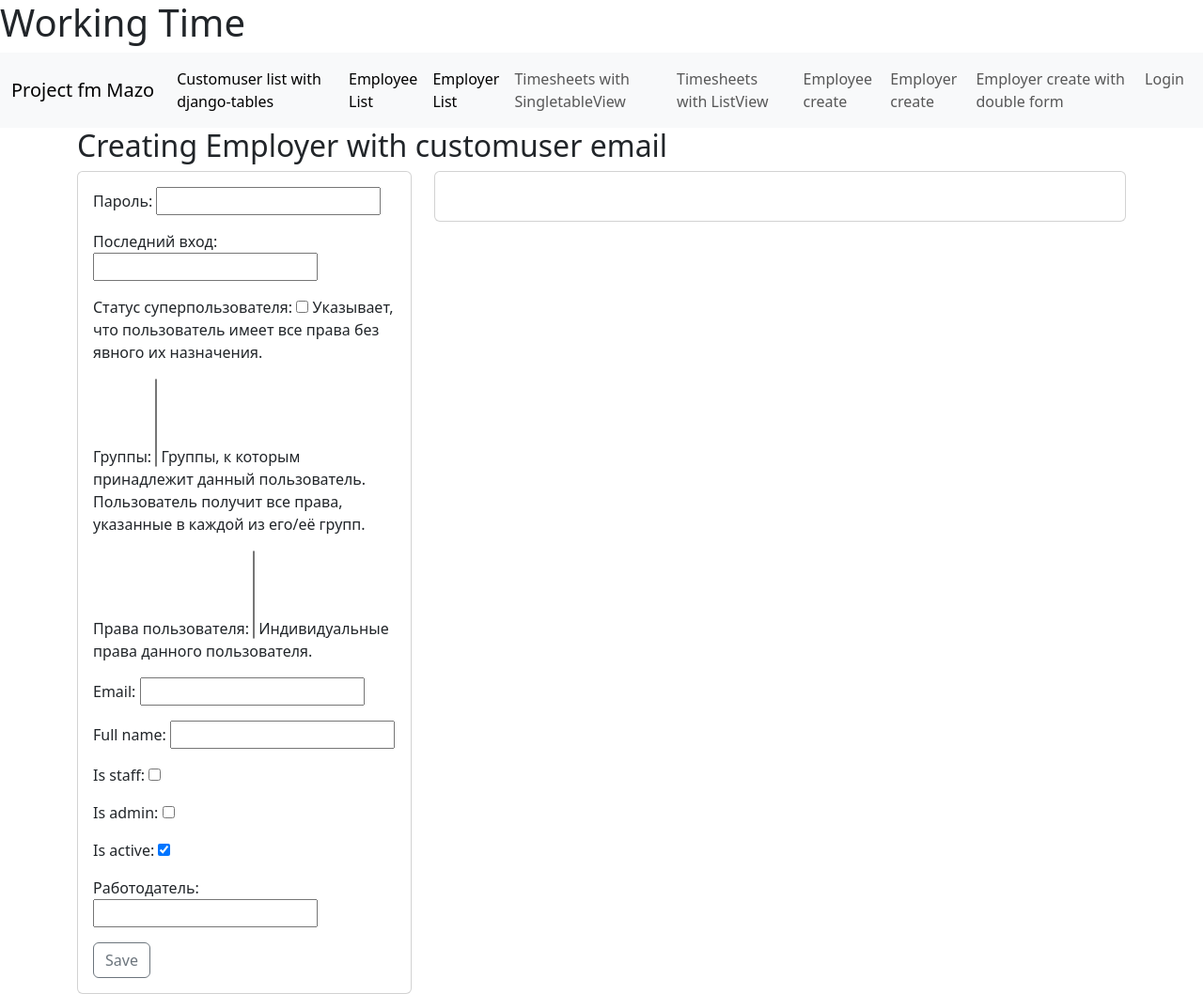
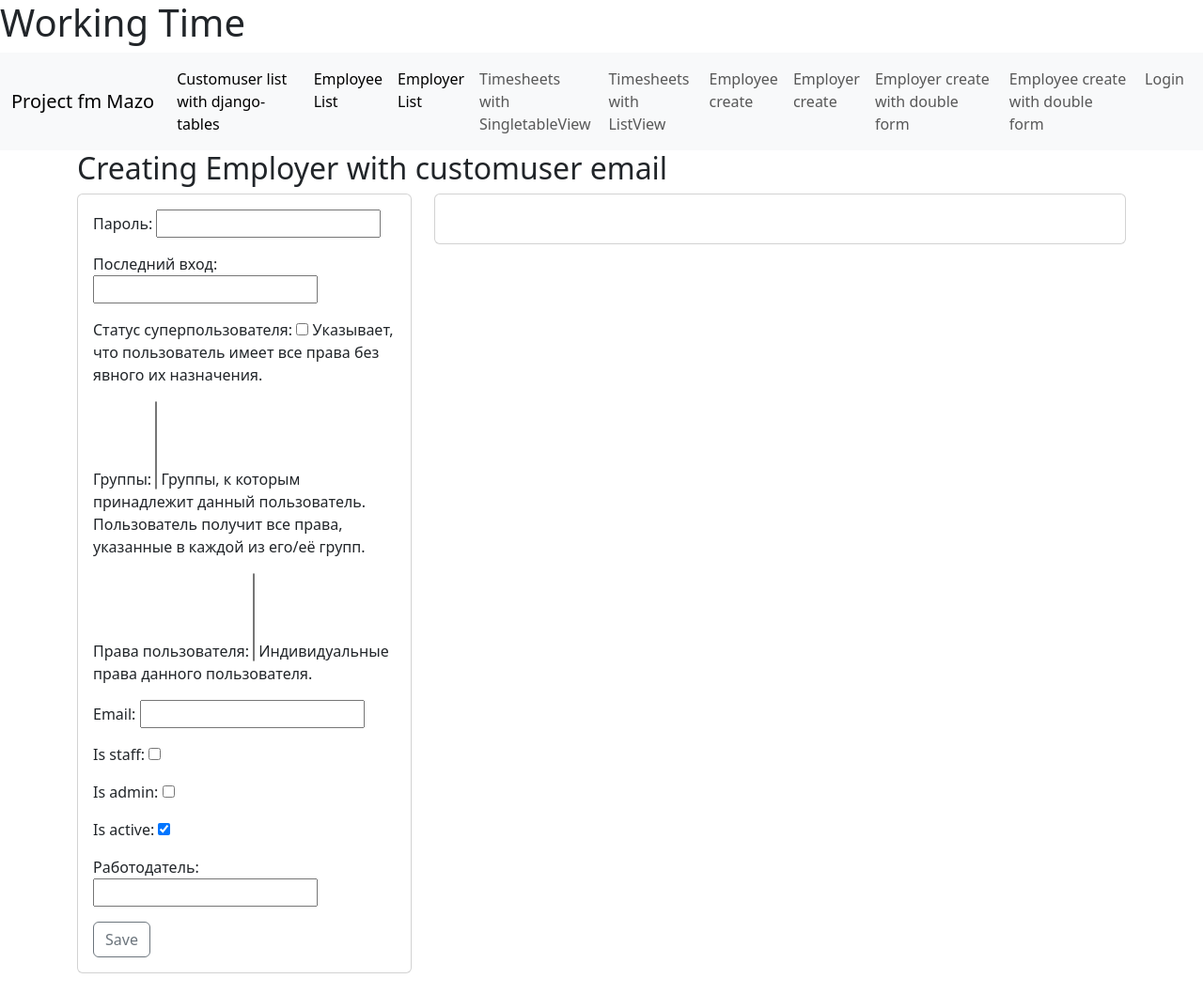
Before and after one commit to Andreymazo/WorktimeRecovered, a Django app: page /employer_create_with_double_form/ in a window 1280 px wide. Shown: the whole page at 94% size. After the commit the page ends 1036 px from the top, so only its background shows below. Run offline with Django 5.2, Linux system fonts and the light colour scheme; some libraries are stand-ins or nearby versions.

Commit message:
создаем Работодателя и Работника со своими формами employer_create_with_double_form/ employer_create_with_double_form/

```diff
--- a/worktime/forms.py
+++ b/worktime/forms.py
@@ -23,20 +23,42 @@ class EmployerForm(forms.ModelForm):
 
     class Meta:
         model = Employer
-        fields = ['name']
+        fields = ['name', 'customuser']
 
+class EmployerFormDoubleform(forms.ModelForm):
+
+    class Meta:
+        model = Employer
+        fields = ['id', 'customuser']
 
 class EmployeeForm(forms.ModelForm):
     class Meta:
         model = Employee
         fields = '__all__'
-        # engaged = DateTimeField()
+
+class EmployerDoubleformWithourCustomuser(forms.ModelForm):# Форма для создания Employer с 2мя формами, во вьюхе ф.CustomuserCreateWithDoubleForm
+
+    class Meta:
+        model = Employer
+        fields = ['name']
+
+class EmployeeDoubleForm(forms.ModelForm):
+    class Meta:
+        model = Employee
+        fields = ['name', 'employer']
+
+class CustomUserDoubleform(forms.ModelForm):
+    class Meta:
+        model = CustomUser
+        fields = '__all__'
+        exclude = ['full_name']
 
 
 class CustomUserForm(forms.ModelForm):
     class Meta:
         model = CustomUser
         fields = '__all__'
+        # exclude = ['full_name']
 
 
 EmployeeFormSet = inlineformset_factory(CustomUser, Employee, form=CustomUserForm,
--- a/worktime/templates/worktime/includes/main_menu.html
+++ b/worktime/templates/worktime/includes/main_menu.html
@@ -31,7 +31,9 @@
         <li class="nav-item">
           <a class="nav-link" href="{% url 'worktime:employer_create_with_double_form' %}">Employer create with double form</a>
         </li>
-
+        <li class="nav-item">
+          <a class="nav-link" href="{% url 'worktime:employee_create_with_doubleform' %}">Employee create with double form</a>
+        </li>
 
            <li class="nav-item">
             <a class="nav-link" href="{% url 'worktime:login' %}">Login</a>
--- a/worktime/urls.py
+++ b/worktime/urls.py
@@ -1,9 +1,9 @@
-from django.urls import path
+from django.urls import include, path, re_path
 from worktime.apps import WorktimeConfig
 from worktime.filters import  FilteredEmployeeListView
 from worktime.formset import CustomuserCreateWithEmployee, CustomuserCreateWithEmployer, CustomuserUpdateWithEmployee
 # from worktime.models import CustomUser, CustomUserTable
-from worktime.views import CustomUserList, CustomLoginView, CustomuserCreateWithDoubleForm, EmployerDetail, EmployerFilteredListView,FilteredCustomUserListView, EmploeeTableView,  TimesheetsFilteredFilterView, TimesheetLst, EmployeeDelete
+from worktime.views import CustomUserList, CustomLoginView, CustomuserCreateWithDoubleForm, EmployeeCreateWithDoublform, EmployeeDetail, EmployerDetail, EmployerFilteredListView,FilteredCustomUserListView, EmploeeTableView,  TimesheetsFilteredFilterView, TimesheetLst, EmployeeDelete
 #, EmployerCreate,
 # # \
 #     EmployeeDetail, EmployeeUpdate, EmployeeCreate, \
@@ -29,14 +29,17 @@ urlpatterns = [
     path('employer_create_with_double_form/', CustomuserCreateWithDoubleForm, name='employer_create_with_double_form'),#.as_view(template_name="worktime/employer_form.html"), name='employer_create_with_include'
     path('employer_detail/<int:pk>', EmployerDetail.as_view(template_name="workingtime/employer_detail.html"), name='employer_detail'),
 
-    path('employee_self/', EmploeeTableView.as_view(template_name="workingtime/employee_list.html"), name='employee_self'),
+    path('employee_self/', EmploeeTableView.as_view(template_name="worktime/employee_list.html"), name='employee_self'),
+
+    path('employee_create_with_doubleform/', EmployeeCreateWithDoublform, name='employee_create_with_doubleform'),
+
 
     # #то же самое, что и выше, только нет фильтрации на селфюзера-работка, будет виден список всем пользователям
     # # path('employee_lst/', EmployeeTableView.as_view(template_name="workingtime/employee_list2.html"), name='employee_lst'),
-    # path('employee_lst_filtered/', FilteredEmployeeListView.as_view(template_name="workingtime/employee_lst_filtered.html"), name='employee_lst_filtered'),
+    path('employee_lst_filtered/', FilteredEmployeeListView.as_view(template_name="worktime/employee_lst_filtered.html"), name='employee_lst_filtered'),
     # ##Либо кастомюзер create с Емплоии, либо просто Емплоии create. Одно комментируем.
     # # path('employee_create/', EmployeeCreate.as_view(template_name="workingtime/employee_form.html"), name='employee_create'),
-    # path('employee_detail/<int:pk>', EmployeeDetail.as_view(template_name="workingtime/employee_detail.html"), name='employee_detail'),
+    path('employee_detail/<int:pk>', EmployeeDetail.as_view(template_name="worktime/employee_detail.html"), name='employee_detail'),
     # #Либо кастомюзер апдейт с Емплоии, либо просто Емплоии апдейт. Одно комментируем.
     # # path('employee_update/<int:pk>', EmployeeUpdate.as_view(template_name="workingtime/employee_form.html"), name='employee_update'),
     path('employee_delete/<int:pk>', EmployeeDelete.as_view(template_name='workingtime/employee_confirm_delete.html'), name='employee_delete'),
--- a/worktime/views.py
+++ b/worktime/views.py
@@ -18,7 +18,7 @@ from pip._internal.utils._jaraco_text import _
 
 from config import settings
 from worktime.filters import CustomUserFilter, TimesheetFilter
-from worktime.forms import MyAuthForm, CustomUserForm, TimesheetForm, EmployerForm
+from worktime.forms import CustomUserDoubleform, EmployeeDoubleForm, EmployeeForm, EmployerDoubleformWithourCustomuser, EmployerFormDoubleform, MyAuthForm, CustomUserForm, TimesheetForm, EmployerForm
 #, WorkTimeForm, EmployeeForm,
 
 from worktime.models import CustomUser, CustomUserTable, EmployeeTable, Employee, EmployerTable, Timesheet, TimesheetTable, Employer
@@ -115,13 +115,12 @@ class EmployerFilteredListView(SingleTableMixin, FilterView):
 def CustomuserCreateWithDoubleForm(requiest):# Функция создания работодателя с полями кастомюзера, чтобы не мудрить с формсетами, проще
 
         if requiest.method == "POST":
-            custom_user_form = CustomUserForm(requiest.POST)
-            employer_form = EmployerForm(requiest.POST)
+            custom_user_form = CustomUserDoubleform(requiest.POST)
+            employer_form = EmployerDoubleformWithourCustomuser(requiest.POST)
             if custom_user_form.is_valid() and employer_form.is_valid():
                 email=custom_user_form.cleaned_data.get("email")
-                # email=custom_user_form.cleaned_data.get('email')
-                full_name = custom_user_form.cleaned_data.get("full_name")
-                data_custom_user = CustomUser(email=email,full_name=full_name)
+                # full_name = custom_user_form.cleaned_data.get("full_name")
+                data_custom_user = CustomUser(email=email)#,full_name=full_name
                 data_custom_user.save()
                 id = CustomUser.objects.get(id = data_custom_user.id)
                 print(id)
@@ -131,81 +130,11 @@ def CustomuserCreateWithDoubleForm(requiest):# Функция создания
                 return HttpResponseRedirect(reverse('worktime:employer_filtered_list') )
         else:
 
-            custom_user_form = CustomUserForm()
-            employer_form = EmployerForm()
+            custom_user_form = CustomUserDoubleform()
+            employer_form = EmployerDoubleformWithourCustomuser()
 
         return render(requiest, 'worktime/templates/worktime/customuser_with_employer.html', {"custom_user_form":custom_user_form, "employer_form":employer_form})
 
-
-# class CompanyForm(ModelForm):
-#     class Meta:
-#         model = Company
-#         fields = ("name", "description" )
-
-
-# class BikeForm(ModelForm):
-#     name_bike = forms.CharField(required=True)
-#     model = forms.CharField(required=True)
-
-#     class Meta(CompanyForm.Meta):
-#         model = Company
-
-#     @transaction.atomic
-#     def save(self):
-#         company = super().save(commit=False)
-#         company.name = self.cleaned_data.get("name")
-#         company.description = self.cleaned_data.get("description")
-#         company.save()
-#         bike = Bike.objects.create(to_company=company)
-#         bike.name_bike = self.cleaned_data.get("name_bike")
-#         bike.model = self.cleaned_data.get("model")
-#         bike.save()
-#         return company
-
-# def registerPage(request):
-#     if request.method == 'POST':
-#         form = createUserForm(request.POST)
-#         profile_form = profileForm(request.POST)
-
-#         if form.is_valid() and profile_form.is_valid():
-#             user = form.save()
-
-#             #we don't save the profile_form here because we have to first get the value of profile_form, assign the user to the OneToOneField created in models before we now save the profile_form.
-
-#             profile = profile_form.save(commit=False)
-#             profile.user = user
-
-#             profile.save()
-
-#             messages.success(request,  'Your account has been successfully created')
-
-#             return redirect('login')
-
-#     context = {'form': form, 'profile_form': profile_form}
-#     return render(request, 'app_name/register.html', context)
-
-
-# def profile_update_view(request, pk):
-
-#     user = request.user
-#     user_form = UserUpdateForm(request.POST or None, instance=request.user)
-
-#     user_profile_form = UserProfileUpdateForm(request.POST or None, instance=request.user.profile)
-
-#     if request.method == 'POST':
-#         if user_form.is_valid() and user_profile_form.is_valid():
-
-#             user.save()
-#             user.profile.save()
-
-#             return redirect('profile_view', user.profile.id)
-
-#     context = {
-#         'user_form': user_form,
-#         'user_profile_form': user_profile_form
-#     }
-
-#     return render(request, 'user_profile_update_view.html', context)
 
 class EmployerDetail(DetailView):
     model = Employer
@@ -257,6 +186,63 @@ class EmploeeTableView(SingleTableView):
             return queryset
 
 
+def EmployeeCreateWithDoublform(requiest):
+
+        if requiest.method == "POST":
+            custom_user_form = CustomUserDoubleform(requiest.POST)
+            # employer_form = EmployerFormDoubleform(requiest.POST)
+            employee_form = EmployeeDoubleForm(requiest.POST)
+            # if all[custom_user_form.is_valid(), employee_form.is_valid(), employee_form.is_valid()]:
+            if custom_user_form.is_valid() and employee_form.is_valid()  :#and employer_form.is_valid()
+                email=custom_user_form.cleaned_data.get("email")
+                # full_name = custom_user_form.cleaned_data.gset("full_name")
+                data_custom_user = CustomUser(email=email,)#full_name=full_name
+                data_custom_user.save()
+                customuser_id_int = int(CustomUser.objects.get(id = data_custom_user.id).id)#Присваевымый работнику id от CustomUser
+                customuser_id = CustomUser.objects.get(id = data_custom_user.id).id
+                customuser_id_ins = CustomUser.objects.get(id = data_custom_user.id)
+                # print('Присваевымый работнику id от Customusera)', customuser_id.id)
+
+                # employer_id = employer_form.cleaned_data.get('id')
+                # data_employer = Employer(id=employer_id)
+                # data_employer.save()
+
+                # customuser = employer_form.cleaned_data.get('customuser')
+                # name_employer = employer_form.cleaned_data.get('name')
+                # customuser_id = employer_form.cleaned_data.get('customuser_id')
+                # data_employer = Employer(name=name_employer, customuser_id=customuser_id_int)
+                # data_employer.save()
+                # employer_id = data_employer.id
+                # employer_id = Employer.objects.get(id = data_employer.id)#Присваеваеымый работнику id от Работодателя
+
+                # print('Присваевымый работнику id от Работодателя)', employer_id)
+
+                # employer_id = employer_form.cleaned_data.get('id')
+
+                # employer_id = Employee.objects.get(id=Employee.objects.get(id=employer_form.cleaned_data.get('id')).employer.id)
+
+                # print('employer_id', type(employer_id), employer_id)
+
+
+                name_employee=employee_form.cleaned_data.get("name")
+                employer = employee_form.cleaned_data.get("employer")
+                data_employee=Employee(name=name_employee, customuser=customuser_id_ins, employer=employer)#
+                data_employee.save()
+
+                return HttpResponseRedirect(reverse('worktime:employee_lst_filtered') )
+        else:
+
+            custom_user_form = CustomUserDoubleform()
+            # employer_form = EmployerFormDoubleform()
+            employee_form = EmployeeDoubleForm()
+
+        return render(requiest, 'worktime/templates/worktime/employee_create_with_doublform.html', {"custom_user_form":
+        custom_user_form, "employee_form":employee_form})
+    # return (requiest, 'worktime/templates/worktime/customuser_create_with_include.html', context)
+
+
+
+
 #     delete = LinkColumn('workingtime:home', args=[A('pk')], attrs={
 #         'a': {'class': 'btn'}
 #     })
@@ -300,51 +286,51 @@ from django.db.models import DurationField, ExpressionWrapper, F, IntegerField,
 #     success_url = reverse_lazy('workingtime:employee_lst')
 
 
-# class EmployeeDetail(DetailView):
-#     model = Employee
-#     # template_name = 'workingtime/employee_detail.html'
-#     template_name = 'workingtime/employee_detail.html'
-#     # form_class = EmployeeForm
+class EmployeeDetail(DetailView):
+    model = Employee
+    # template_name = 'workingtime/employee_detail.html'
+    template_name = 'workingtime/employee_detail.html'
+    # form_class = EmployeeForm
 
-#     #Сейчас другеи поля считают в таймшите и в worktime
-#     def get(self, request, *args, **kwargs):
-#         self.object = self.get_object()
-#         # total_time = Timesheet.objects.annotate(
-#         #     total_time=ExpressionWrapper(
-#         #         ExpressionWrapper(F('out') - F('entry'), output_field=IntegerField()) -
-#         #         ExpressionWrapper(F('lunch_end') - F('lunch'), output_field=IntegerField()),
-#         #         output_field=DurationField()
-#         #     )
-#         # )
+    #Сейчас другеи поля считают в таймшите и в worktime
+    def get(self, request, *args, **kwargs):
+        self.object = self.get_object()
+        # total_time = Timesheet.objects.annotate(
+        #     total_time=ExpressionWrapper(
+        #         ExpressionWrapper(F('out') - F('entry'), output_field=IntegerField()) -
+        #         ExpressionWrapper(F('lunch_end') - F('lunch'), output_field=IntegerField()),
+        #         output_field=DurationField()
+        #     )
+        # )
 
-#         # general_total_time = Timesheet.objects.aggregate(
-#         #     general_total_time=Sum(
-#         #         ExpressionWrapper(F('out') - F('entry'), output_field=IntegerField()) -
-#         #         ExpressionWrapper(F('lunch_end') - F('lunch'), output_field=IntegerField()),
-#         #         output_field=DurationField()
-#         #     )
-#         # )
+        # general_total_time = Timesheet.objects.aggregate(
+        #     general_total_time=Sum(
+        #         ExpressionWrapper(F('out') - F('entry'), output_field=IntegerField()) -
+        #         ExpressionWrapper(F('lunch_end') - F('lunch'), output_field=IntegerField()),
+        #         output_field=DurationField()
+        #     )
+        # )
 
-#         # c = Employee.objects.all().get(employer=Employer.objects.get(name='Вася'))
-#         self_req_employee_id = CustomUser.objects.get(email=self.request.user.email)
-#         print('===================+++++++++++++++++++++++get_object().id', self.get_object().id)
-#         #Если заходит админ, то у него нет сущности employee, либо коммент оставить, либо обработать
-#         # print(self_req_employee_id.employee.id)
-#         # c = Timesheet.objects.all().filter(employee_id=self_req_employee_id.employee.id)
-#         c = Employee.objects.all().get(id=self.get_object().id)
-#         data =  Employee.objects.all()
-#         total_time = Timesheet.objects.aggregate(Sum('worktime__time_worked_per_day'))
-#         context = {'c': c,
-#                    'cc':data,
-#                    'total_time': total_time['worktime__time_worked_per_day__sum'],}
-#                 #    'general_total_time': general_total_time['general_total_time']}
-#         # context = self.get_context_data()
-#         # return self.render_to_response(context)
+        # c = Employee.objects.all().get(employer=Employer.objects.get(name='Вася'))
+        self_req_employee_id = CustomUser.objects.get(email=self.request.user.email)
+        print('===================+++++++++++++++++++++++get_object().id', self.get_object().id)
+        #Если заходит админ, то у него нет сущности employee, либо коммент оставить, либо обработать
+        # print(self_req_employee_id.employee.id)
+        # c = Timesheet.objects.all().filter(employee_id=self_req_employee_id.employee.id)
+        c = Employee.objects.all().get(id=self.get_object().id)
+        data =  Employee.objects.all()
+        total_time = Timesheet.objects.aggregate(Sum('worktime__time_worked_per_day'))
+        context = {'c': c,
+                   'cc':data,
+                   'total_time': total_time['worktime__time_worked_per_day__sum'],}
+                #    'general_total_time': general_total_time['general_total_time']}
+        # context = self.get_context_data()
+        # return self.render_to_response(context)
 
-#         context['table'] = data
-#         return self.render_to_response(context)
-#         # return super(EmployeeDetail, self).get(request, *args, **kwargs)
-#         # return self.render_to_response(context)#"workingtime/employee_detail.html",
+        context['table'] = data
+        return self.render_to_response(context)
+        # return super(EmployeeDetail, self).get(request, *args, **kwargs)
+        # return self.render_to_response(context)#"workingtime/employee_detail.html",
 
 
 class EmployeeDelete(DeleteView):
```
Also changed, not shown: worktime/templates/worktime/employee_create_with_doublform.html (added, +49 -0 lines), worktime/templates/worktime/employee_lst_filtered.html (+6 -6 lines), README.md.
